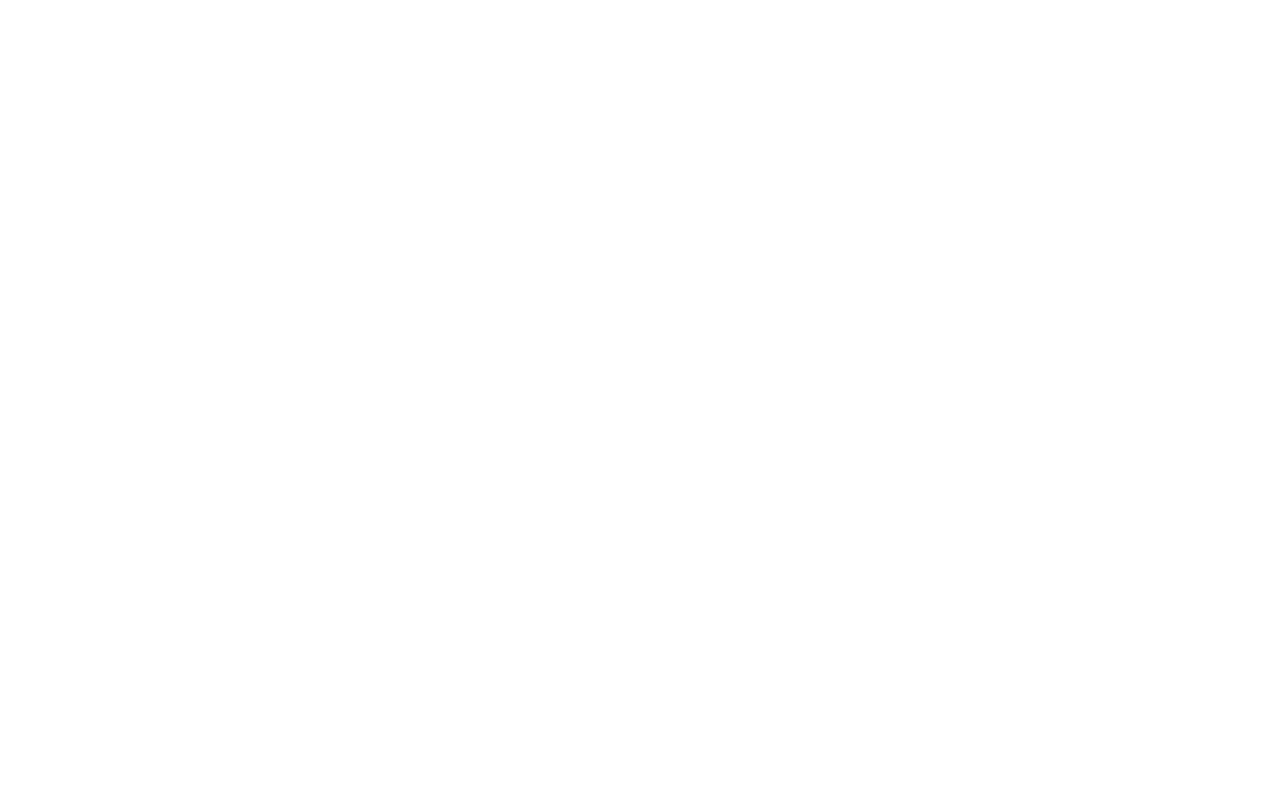
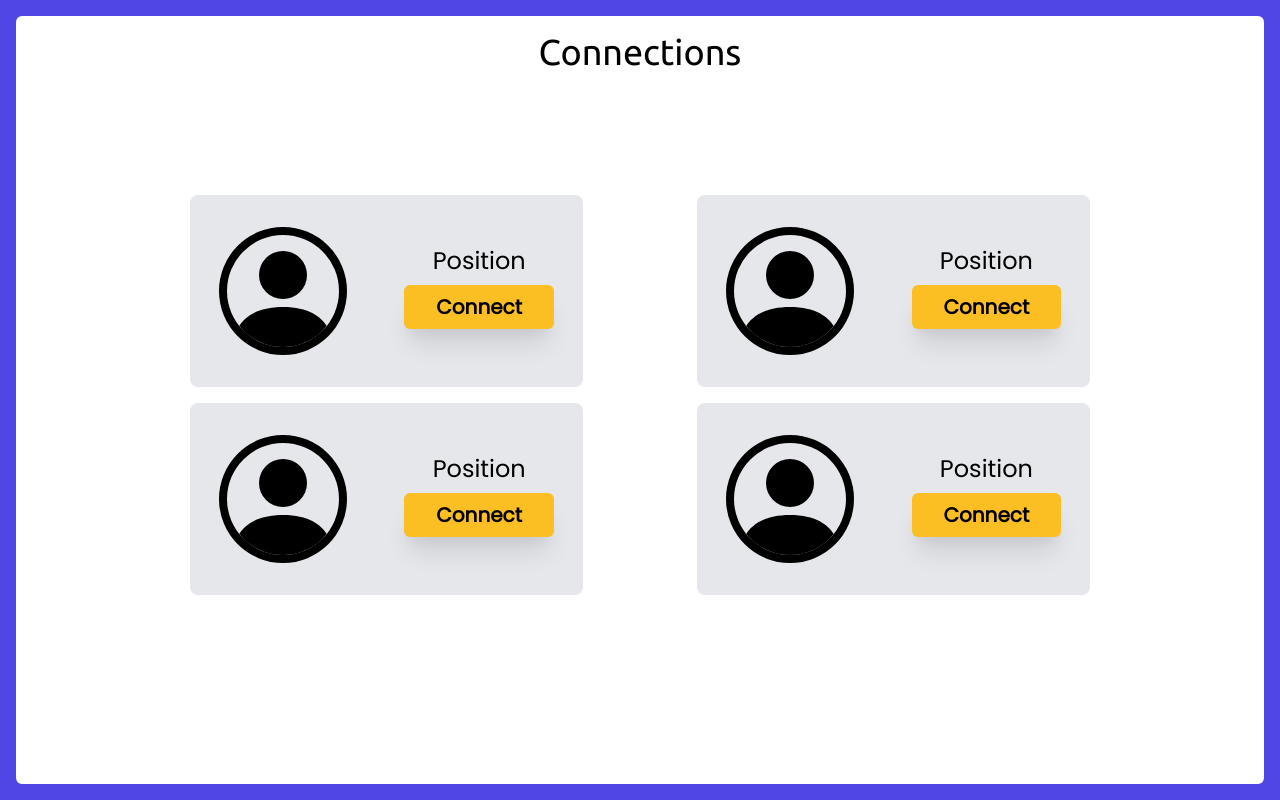
Before and after one commit to IVARA-Application/IV-WEB-FRONTEND-TEAM-MentorBABA, a React (Create React App) app in the folder client/: page /connections in a window 1280 px wide. Built offline with nearby package versions, Linux system fonts and the light colour scheme.

Commit message:
:sparkles: Add connections page

```diff
--- a/client/src/App.js
+++ b/client/src/App.js
@@ -21,6 +21,8 @@
 import Cred from "./Components/EntrepreneurNews/Cred";
 import LoginPage from "./pages/loginPage";
 import RegisterPage from "./pages/registerPage";
+import ConnectionPage from "./pages/connectionPage";
+import MakeProfilePage from "./pages/makeProfilePage";
 
 function App() {
   return (
@@ -93,6 +95,12 @@
           <Route exact path="/Cred">
             <Cred />
           </Route>
+          <Route exact path="/connections">
+            <ConnectionPage />
+          </Route>
+          <Route exact path="/makeprofile">
+            <MakeProfilePage />
+          </Route>
         </>
       </Switch>
     </BrowserRouter>
--- a/client/src/Components/ChatBox/Connections.js
+++ b/client/src/Components/connections/connections.jsx
@@ -2,7 +2,7 @@
 
 import { BsPeopleCircle } from "react-icons/bs";
 
-function Connections() {
+export default function Connections() {
   return (
     <div className="bg-indigo-600">
       <div className="p-4 flex flex-col items-center h-screen">
@@ -53,5 +53,3 @@
     </div>
   );
 }
-
-export default Connections;
--- /dev/null
+++ b/client/src/pages/connectionPage.jsx
@@ -0,0 +1,10 @@
+import React from "react";
+import Connections from "../Components/connections/connections";
+
+export default function ConnectionPage() {
+  return (
+    <>
+      <Connections />
+    </>
+  );
+}
```
